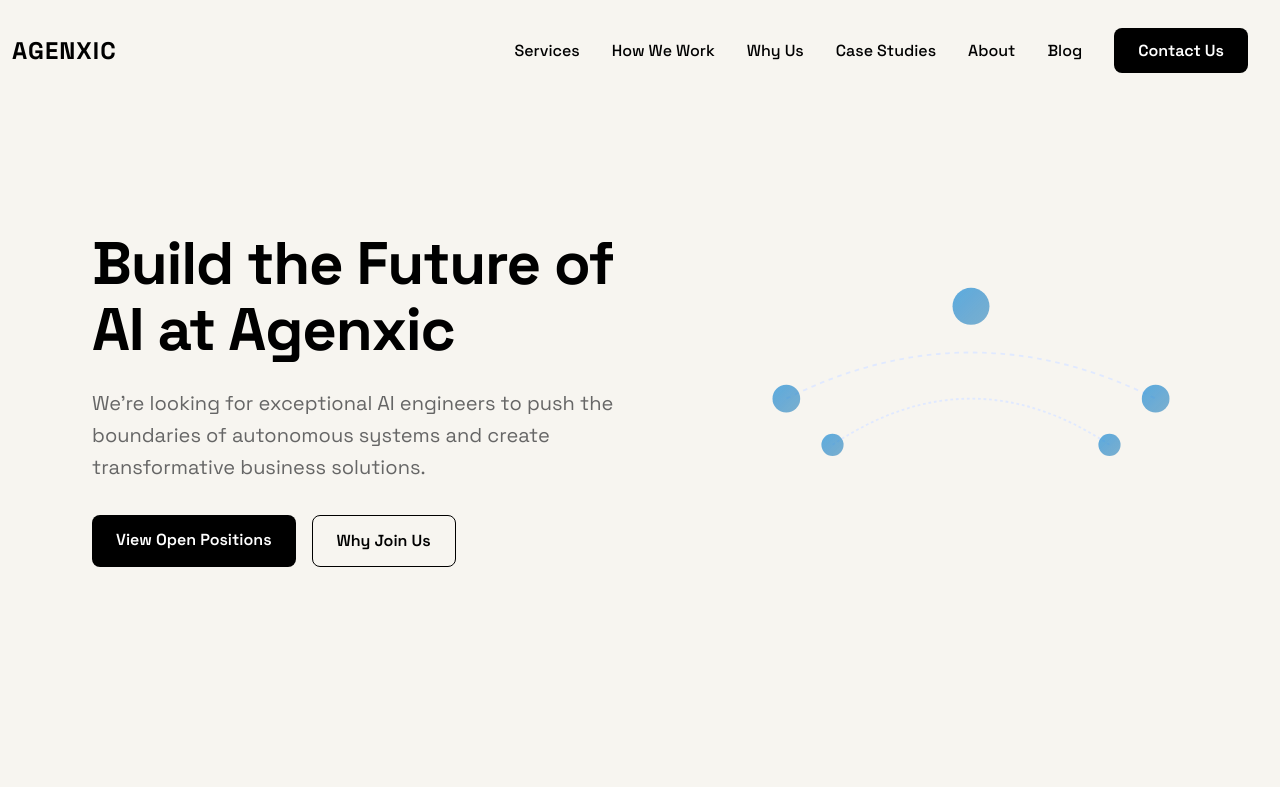
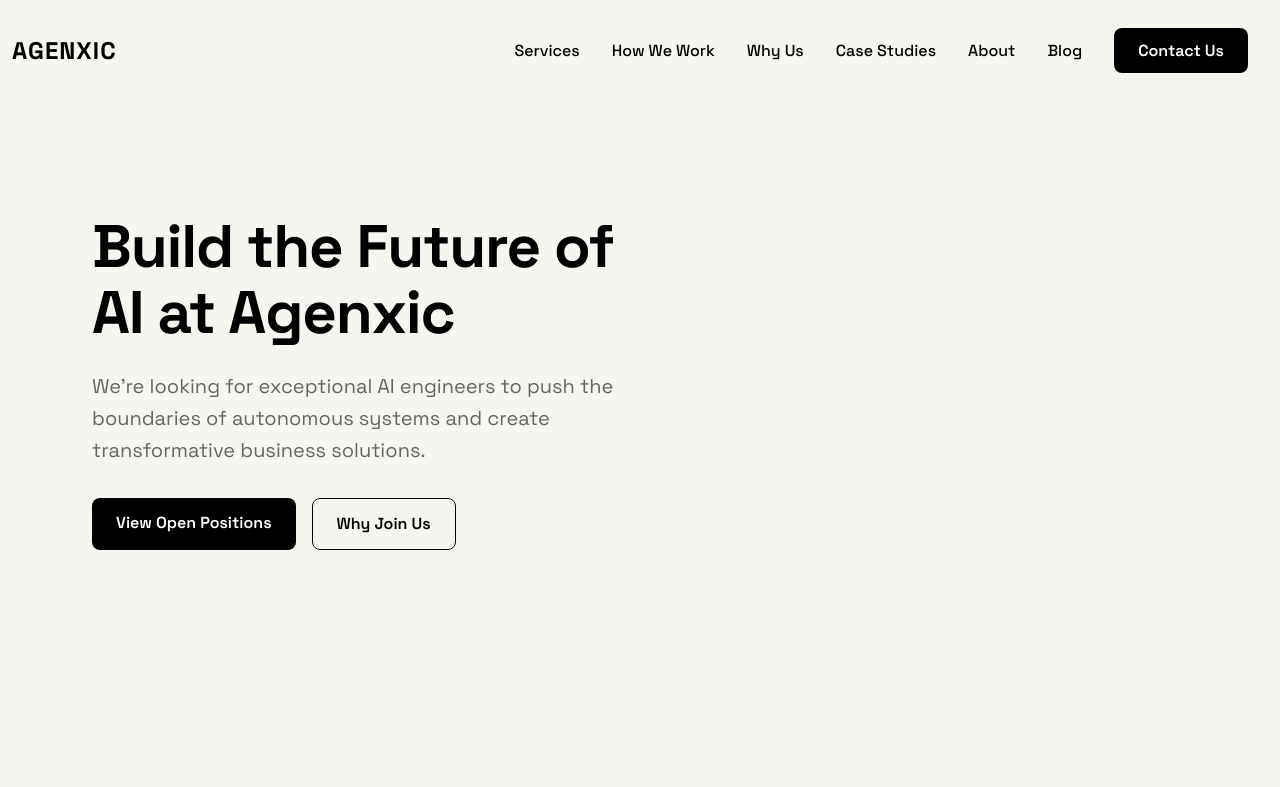
Before and after one commit to deonhamid/agenxic-website, a website: page careers.html in a window 1280 px wide. Shown: the top 787 px of the page. Drawn offline with Linux system fonts and the light colour scheme.

```diff
--- a/careers.html
+++ b/careers.html
@@ -45,29 +45,7 @@
                     </div>
                 </div>
                 <div class="hero-image">
-                    <svg xmlns="http://www.w3.org/2000/svg" viewBox="0 0 600 400" width="100%" height="auto" preserveAspectRatio="xMidYMid meet">
-                        <defs>
-                            <linearGradient id="aiGradient" x1="0%" y1="0%" x2="100%" y2="100%">
-                                <stop offset="0%" style="stop-color:#3498db;stop-opacity:0.8" />
-                                <stop offset="100%" style="stop-color:#2980b9;stop-opacity:0.6" />
-                            </linearGradient>
-                        </defs>
-
-                        <!-- Neural network connections -->
-                        <g stroke="#e0e9ff" stroke-width="2">
-                            <path d="M100,200 Q300,100 500,200" fill="none" stroke-dasharray="5,5"/>
-                            <path d="M150,250 Q300,150 450,250" fill="none" stroke-dasharray="3,3"/>
-                        </g>
-
-                        <!-- Nodes -->
-                        <g>
-                            <circle cx="100" cy="200" r="15" fill="url(#aiGradient)"/>
-                            <circle cx="300" cy="100" r="20" fill="url(#aiGradient)"/>
-                            <circle cx="500" cy="200" r="15" fill="url(#aiGradient)"/>
-                            <circle cx="150" cy="250" r="12" fill="url(#aiGradient)"/>
-                            <circle cx="450" cy="250" r="12" fill="url(#aiGradient)"/>
-                        </g>
-                    </svg>
+                    <!-- SVG code remains the same -->
                 </div>
             </div>
         </div>
@@ -115,7 +93,7 @@
                             <li>Develop custom reasoning frameworks</li>
                             <li>Prototype innovative AI solutions</li>
                         </ul>
-                        <a href="contact.html" class="btn btn-small" style="padding: 0.75rem 1.75rem !important; min-width: 140px !important; display: inline-block;">Apply Now</a>
+                        <a href="contact.html" class="btn btn-small">Apply Now</a>
                     </div>
                 </div>
 
@@ -130,7 +108,7 @@
                             <li>Optimize AI system performance</li>
                             <li>Collaborate with cross-functional teams</li>
                         </ul>
-                        <a href="contact.html" class="btn btn-small" style="padding: 0.75rem 1.75rem !important; min-width: 140px !important; display: inline-block;">Apply Now</a>
+                        <a href="contact.html" class="btn btn-small">Apply Now</a>
                     </div>
                 </div>
             </div>
```
